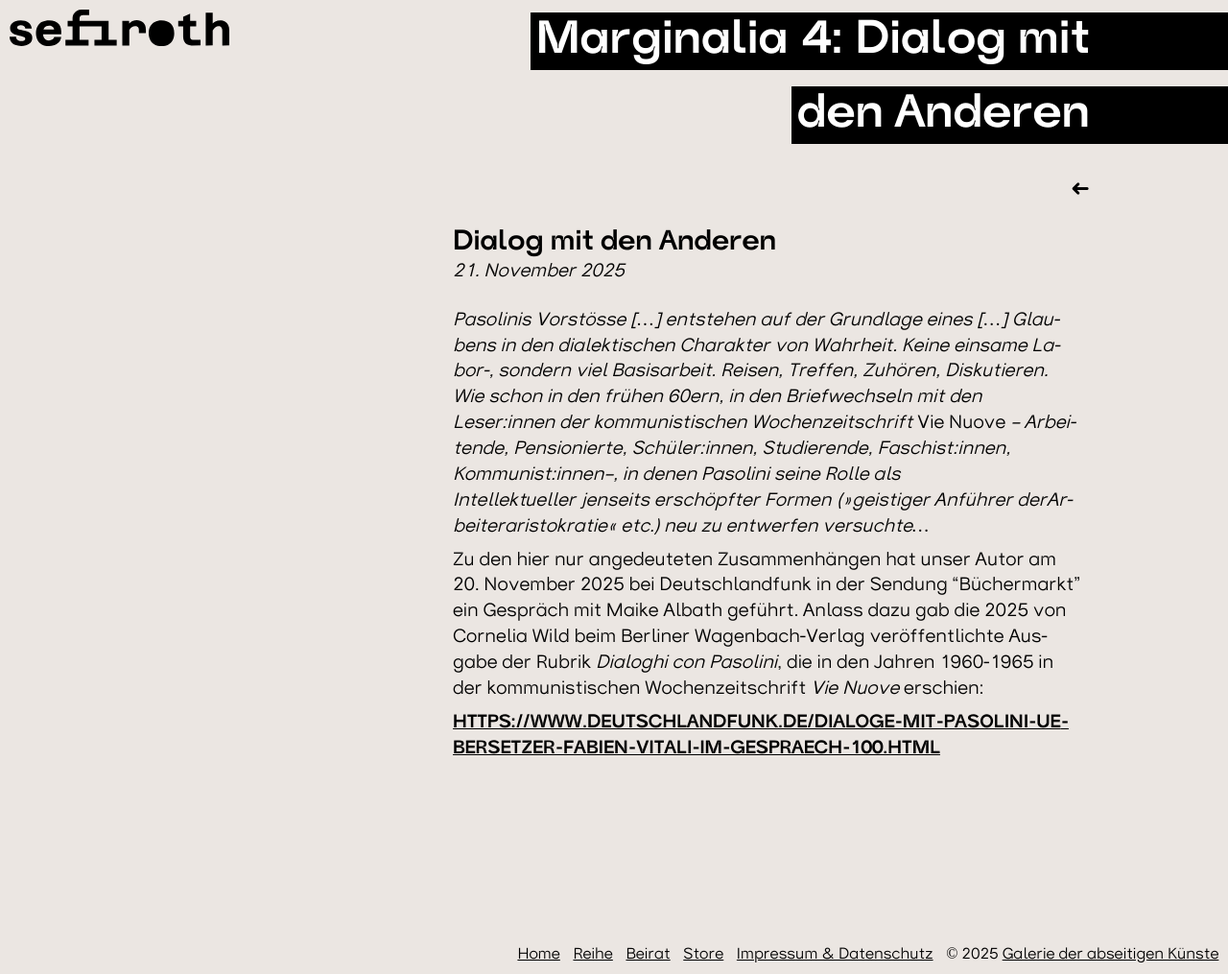
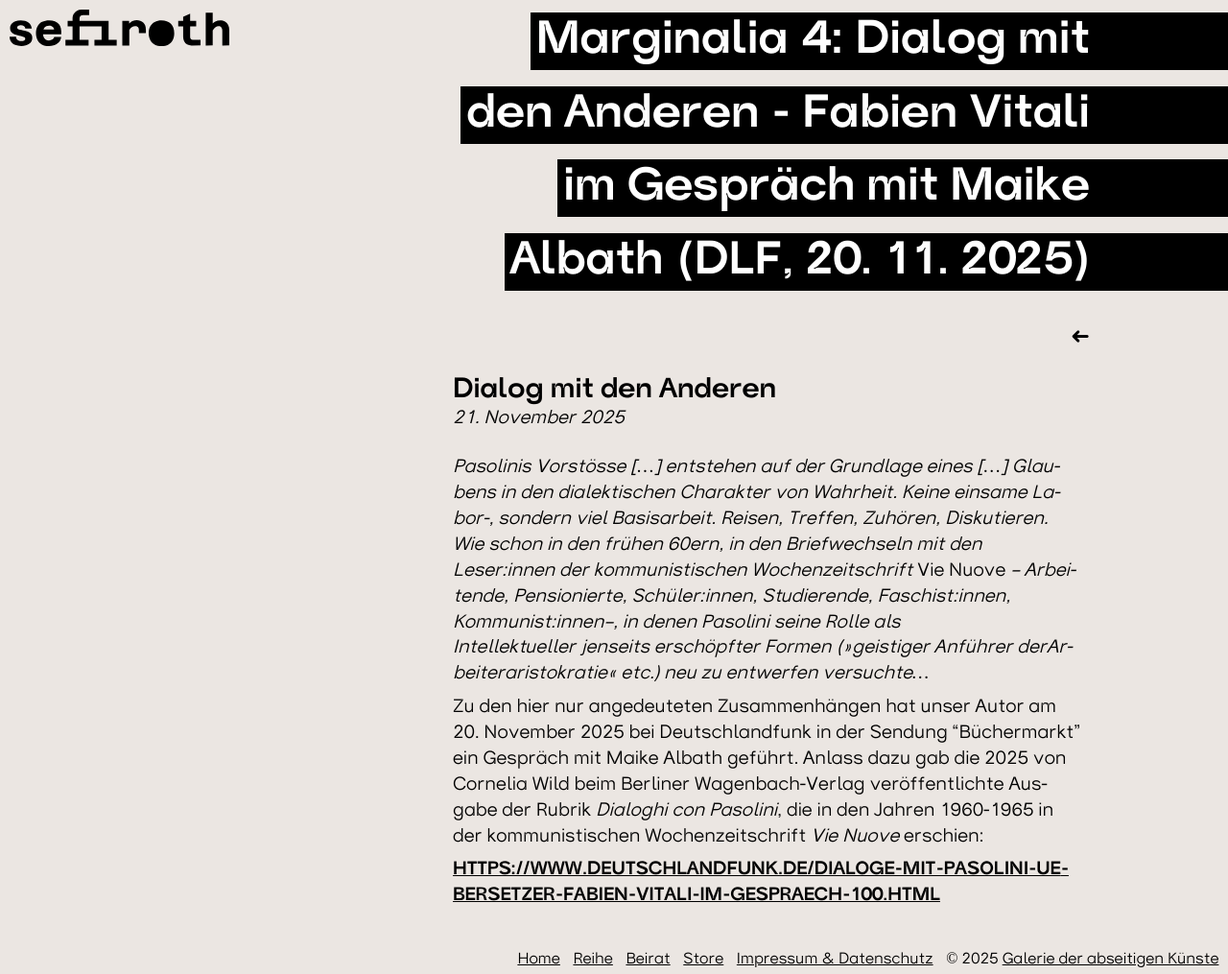
Before and after one commit to tniassorc/sefiroth-site, a Jekyll site: the page built from _posts/2025-11-21-marginalia.md, in a window 1280 px wide and 1015 px high. Shown: the whole window at 96% size. Built offline with Jekyll 4.4.1, drawn with Linux system fonts in a browser that asks for light colours; some web fonts are replaced; a script that is not in the unit is left out; comment, search, counter and statistics services are not loaded.

Commit message:
Update Blog Posts “2025-11-21-marginalia”

```diff
--- a/_posts/2025-11-21-marginalia.md
+++ b/_posts/2025-11-21-marginalia.md
@@ -1,6 +1,7 @@
 ---
 layout: post
-title: "Marginalia 4: Dialog mit den Anderen"
+title: "Marginalia 4: Dialog mit den Anderen - Fabien Vitali im Gespräch mit
+  Maike Albath (DLF, 20. 11. 2025)"
 subtitle: Dialog mit den Anderen
 categories: book01
 collapsible: true
```
